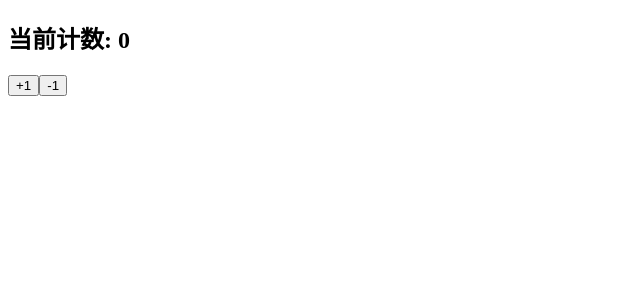
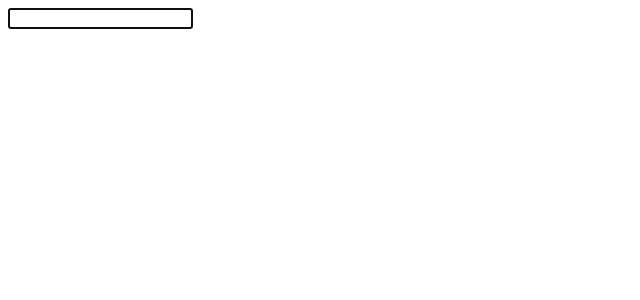
Before and after one commit to jobinben/Vue3-learning, a Vue app in the folder Vue3/: page / in a window 1280 px wide. Shown: the top 300 px of the page, without its empty margins (0-640 px from the left). Built offline with nearby package versions, Linux system fonts and the light colour scheme.

Commit message:
指令direactive使用

```diff
--- /dev/null
+++ b/Vue3/src/components/21_directive自定义指令/App.vue
@@ -0,0 +1,19 @@
+<!-- author: 大冰 -->
+<template>
+    <div>
+        <home />
+    </div>
+</template>
+
+<script>
+import Home from "./Home.vue"
+export default {
+
+    components: {
+        Home
+    }
+}
+</script>
+<style scoped>
+
+</style>
--- /dev/null
+++ b/Vue3/src/components/21_directive自定义指令/Home.vue
@@ -0,0 +1,23 @@
+<!-- author: 大冰 -->
+<template>
+    <div>
+        <input type="text" v-focus>
+    </div>
+</template>
+
+<script>
+export default {
+    // 局部指令注册
+    // directives: {
+    //     focus: {
+    //         mounted(el, bindings, vnode, preVnode) {
+    //             console.log('input focus')
+    //             el.focus()
+    //         },
+    //     }
+    // }
+}
+</script>
+<style scoped>
+
+</style>
--- a/Vue3/src/main.js
+++ b/Vue3/src/main.js
@@ -1,4 +1,15 @@
 import { createApp } from "vue"
-import App from "./components/20_jsx的使用/App"
+import App from "./components/21_directive自定义指令/App.vue"
 
-createApp(App).mount("#app")
+// createApp(App).mount("#app")
+const app = createApp(App)
+
+
+// 全局指令
+app.directive('focus', {
+    mounted(el, bindings, vnode, preVnode) {
+        el.focus()
+    }
+})
+
+app.mount('#app')
```
